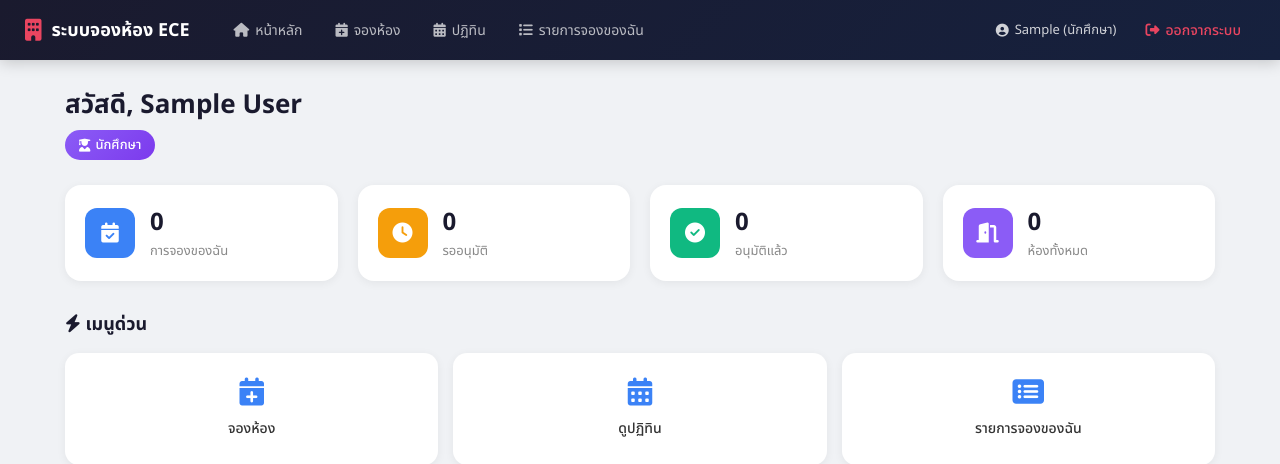
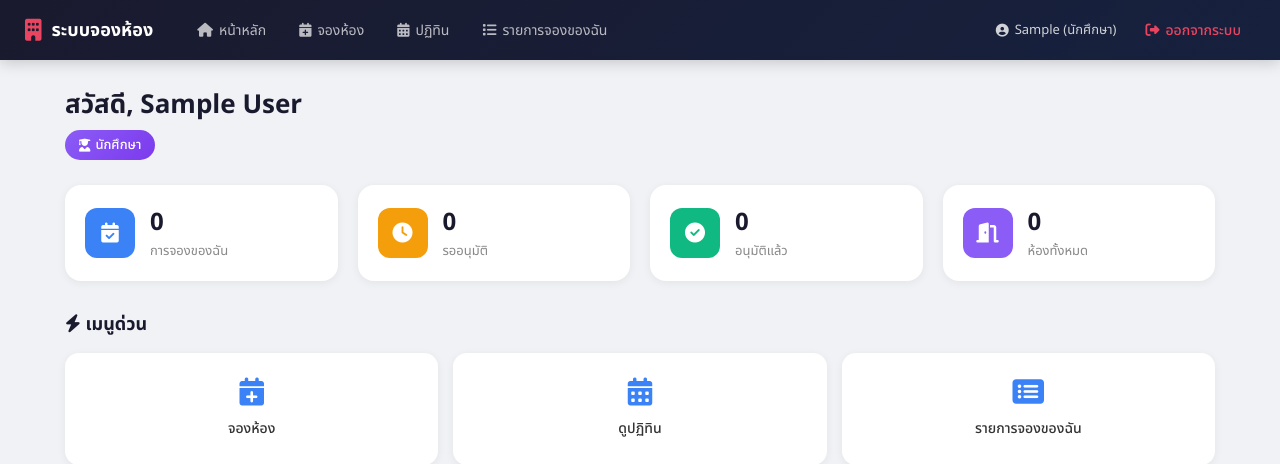
Before and after one commit to Lnynano/Tu_Django_Roombooking_web, a Django app: page / in a window 1280 px wide. Shown: the top 464 px of the page. Run offline with Django 4.2, Linux system fonts and the light colour scheme; the visitor is signed in with stand-in values (Sample User, id 1); data that the repository does not hold is empty.

Commit message:
edit minor detail (vanity)

```diff
--- a/accounts/models.py
+++ b/accounts/models.py
@@ -1,3 +1,5 @@
+# Model of account
+
 from django.db import models
 from django.contrib.auth.models import AbstractBaseUser, BaseUserManager, PermissionsMixin
 
--- a/templates/base.html
+++ b/templates/base.html
@@ -16,7 +16,7 @@
     <nav class="navbar">
         <div class="navbar-brand">
             <i class="fas fa-building"></i>
-            <span>ระบบจองห้อง ECE</span>
+            <span>ระบบจองห้อง </span>
         </div>
         <div class="navbar-menu">
             <a href="{% url 'accounts:dashboard' %}" class="nav-link">
```
